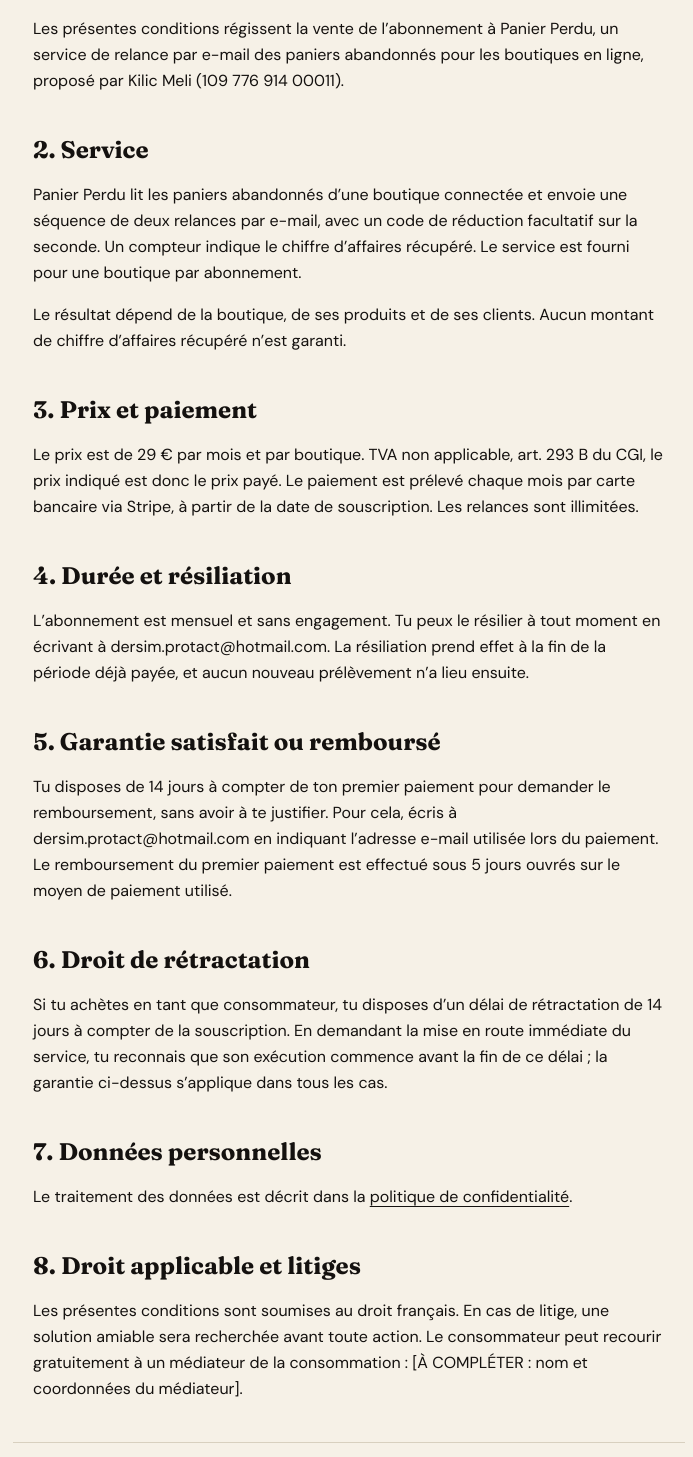
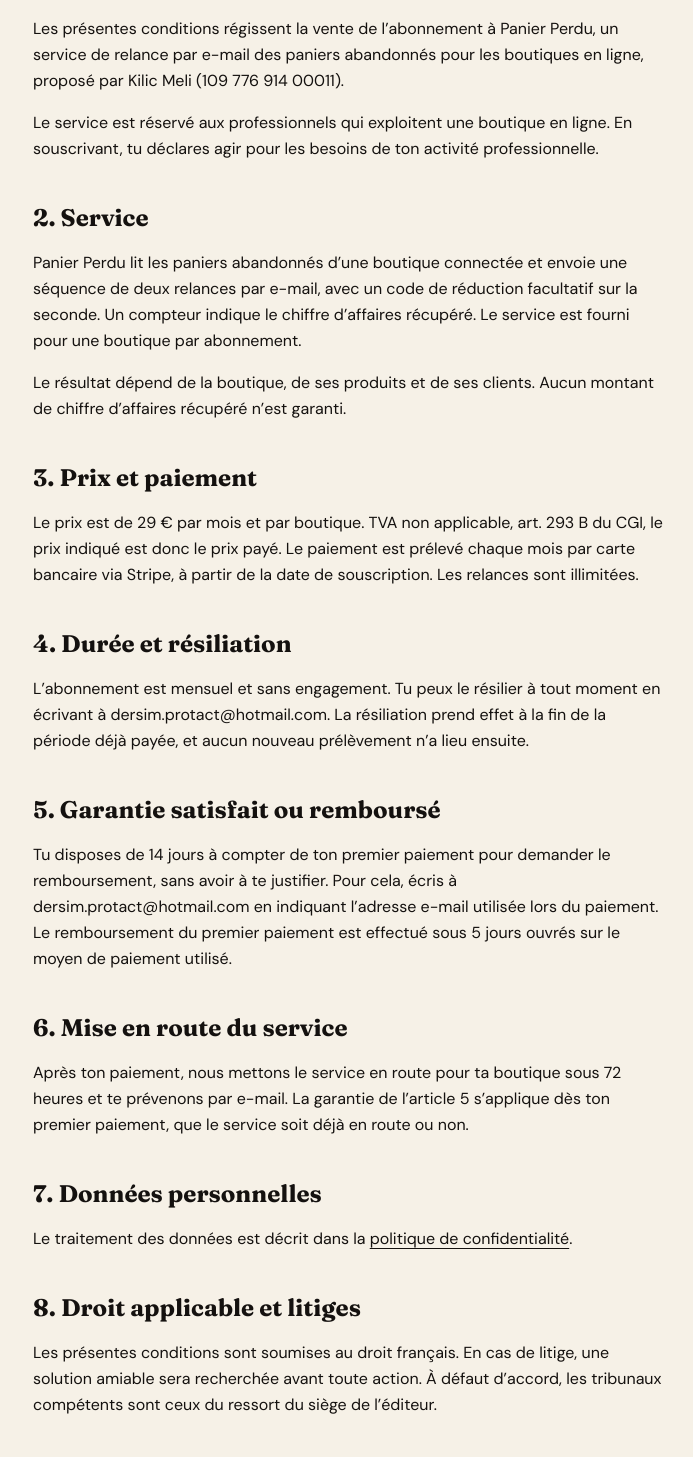
Before and after one commit to meli621/panier-perdu, a Next.js app: page /cgv in a window 1280 px wide. Shown: the part 233-1690 px from the top of the page, without its empty margins (291-984 px from the left). Built offline with nearby package versions, Linux system fonts and the light colour scheme.

Commit message:
CGV : service réservé aux professionnels, mise en route sous 72 h
Co-Authored-By: Claude Sonnet 5.5 <noreply@anthropic.com>
Claude-Session: https://claude.ai/code/session_01BU3dhSL7BSJGuSEBiEFUaU

```diff
--- a/app/cgv/page.tsx
+++ b/app/cgv/page.tsx
@@ -16,6 +16,11 @@ export default function Cgv() {
         Les présentes conditions régissent la vente de l’abonnement à Panier
         Perdu, un service de relance par e-mail des paniers abandonnés pour les
         boutiques en ligne, proposé par {LEGAL.nom} ({LEGAL.siret}).
+      </p>
+      <p>
+        Le service est réservé aux professionnels qui exploitent une boutique
+        en ligne. En souscrivant, tu déclares agir pour les besoins de ton
+        activité professionnelle.
       </p>
 
       <h2>2. Service</h2>
@@ -55,13 +60,12 @@ export default function Cgv() {
         {REFUND_DELAY} sur le moyen de paiement utilisé.
       </p>
 
-      <h2>6. Droit de rétractation</h2>
+      <h2>6. Mise en route du service</h2>
       <p>
-        Si tu achètes en tant que consommateur, tu disposes d’un délai de
-        rétractation de 14 jours à compter de la souscription. En demandant la
-        mise en route immédiate du service, tu reconnais que son exécution
-        commence avant la fin de ce délai ; la garantie ci-dessus s’applique
-        dans tous les cas.
+        Après ton paiement, nous mettons le service en route pour ta boutique
+        sous 72 heures et te prévenons par e-mail. La garantie de l’article 5
+        s’applique dès ton premier paiement, que le service soit déjà en route
+        ou non.
       </p>
 
       <h2>7. Données personnelles</h2>
@@ -76,9 +80,9 @@ export default function Cgv() {
       <h2>8. Droit applicable et litiges</h2>
       <p>
         Les présentes conditions sont soumises au droit français. En cas de
-        litige, une solution amiable sera recherchée avant toute action. Le
-        consommateur peut recourir gratuitement à un médiateur de la
-        consommation : [À COMPLÉTER : nom et coordonnées du médiateur].
+        litige, une solution amiable sera recherchée avant toute action. À
+        défaut d’accord, les tribunaux compétents sont ceux du ressort du
+        siège de l’éditeur.
       </p>
     </LegalPage>
   );
```
